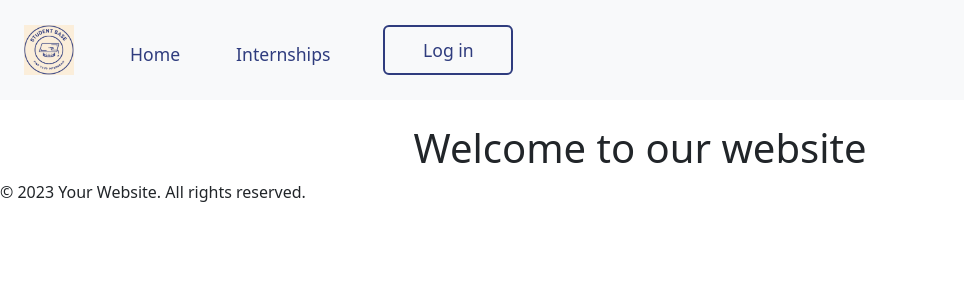
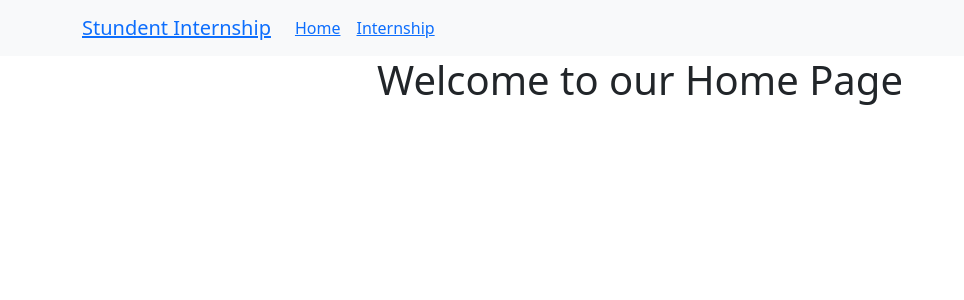
Before and after one commit to bram-n/Voyage, a React (Vite) app in the folder StudentBaseInternship/: page / in a window 1280 px wide. Shown: the top 300 px of the page, without its empty margins (0-964 px from the left). Built offline with nearby package versions, Linux system fonts and the light colour scheme.

Commit message:
Simple Routing added

```diff
--- a/StudentBaseInternship/src/App.tsx
+++ b/StudentBaseInternship/src/App.tsx
@@ -1,18 +1,19 @@
-import "./styles.css";
-import Wavevify from "./Aesthetics/WavesFromWavify/Wave";
-import NavBar2 from "./Components/NavBar2";
-import 'bootstrap/dist/css/bootstrap.min.css';
 
+import "bootstrap/dist/css/bootstrap.min.css";
+import NavBar from "./Components/NavBar";
+import Home from "./Pages/Home";
+import Internship from "./Pages/Internship";
+import { Route, Routes } from "react-router-dom";
 
 function App() {
   return (
     <>
-      <NavBar2/>
-      <h1 className="text-center mt-4">Welcome to our website</h1>
-
-      <footer>
-        <p>&copy; 2023 Your Website. All rights reserved.</p>
-      </footer>
+      <NavBar />
+      <Routes>
+        <Route path="/" element={<Home />} / >
+        <Route path = "/internship" element= {<Internship/>} />
+        <Route path="*" element={<h1>404 Not Found</h1>}></Route>
+      </Routes>
     </>
   );
 }
--- a/StudentBaseInternship/src/Components/NavBar.tsx
+++ b/StudentBaseInternship/src/Components/NavBar.tsx
@@ -1,24 +1,18 @@
+import React from 'react'
+import {Navbar, Nav, Container}  from 'react-bootstrap';
+import {Link} from 'react-router-dom'
+// NavBar with routing applied
 
-import logoSb2 from "../assets/Sb-2.png"
-function NavBar() {
-    return (
-        <nav className="navbar">
-        <a className="navbar-logo" href="">
-          <img src={logoSb2} alt="Logo" />
-        </a>
-        <div className="navbar-menu">
-          <a href="#Home">Home</a>
-          <a href="#internships">Internships</a>
-          <button className="btnLogin-popup">Login</button>
-        </div>
-        <div className="menu-toggle">
-          <span className="bar"></span>
-          <span className="bar"></span>
-          <span className="bar"></span>
-        </div>
-
-      </nav>
-    );
+export default function NavBar() {
+  return (
+    <Navbar bg="light" data-bs-theme="light">
+        <Container>
+          <Navbar.Brand><Link to="/">Stundent Internship</Link></Navbar.Brand>
+          <Nav className="me-auto">
+            <Nav.Link><Link to = "/">Home</Link></Nav.Link>
+            <Nav.Link><Link to="/Internship">Internship</Link></Nav.Link>
+          </Nav>
+        </Container>
+      </Navbar>
+  )
 }
-
-export default NavBar;
--- /dev/null
+++ b/StudentBaseInternship/src/Pages/Home.tsx
@@ -0,0 +1,9 @@
+import React from 'react'
+import 'react-bootstrap'
+export default function Home() {
+  return (
+    <h1 className='text-center'>
+      Welcome to our Home Page
+    </h1>
+  )
+}
--- /dev/null
+++ b/StudentBaseInternship/src/Pages/Internship.tsx
@@ -0,0 +1,9 @@
+import React from 'react'
+
+export default function Internship() {
+  return (
+    <h1>
+      Internship
+    </h1>
+  )
+}
--- a/StudentBaseInternship/src/main.tsx
+++ b/StudentBaseInternship/src/main.tsx
@@ -3,10 +3,18 @@
 import React from 'react'
 import ReactDOM from 'react-dom/client'
 import App from './App.tsx'
+import {BrowserRouter} from "react-router-dom";
 
-
-ReactDOM.createRoot(document.getElementById('root')!).render(
+const root = ReactDOM.createRoot(document.getElementById("root")!);
+root.render(
   <React.StrictMode>
-    <App />
-  </React.StrictMode>,
+    <BrowserRouter>
+      <App/>
+    </BrowserRouter>
+  </React.StrictMode>
 )
+// ReactDOM.createRoot(document.getElementById('root')!).render(
+//   <React.StrictMode>
+//     <App />
+//   </React.StrictMode>,
+// )
```
